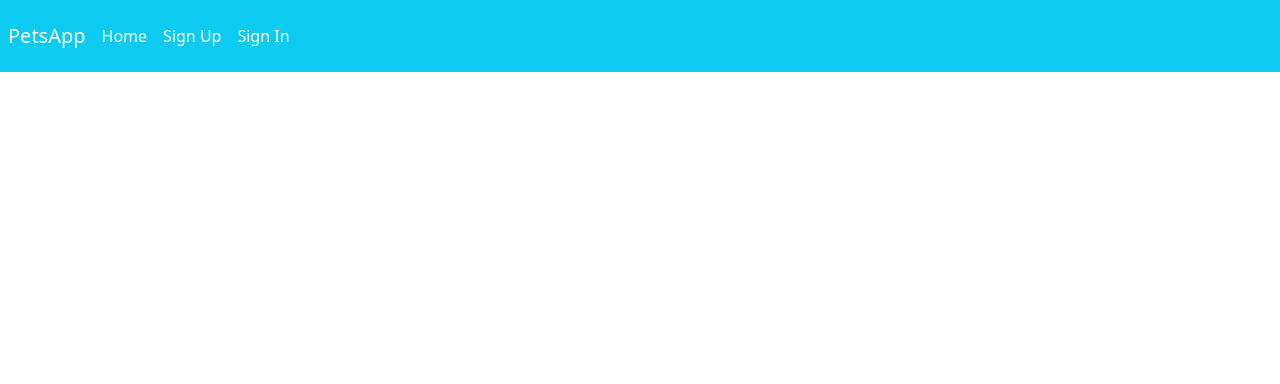
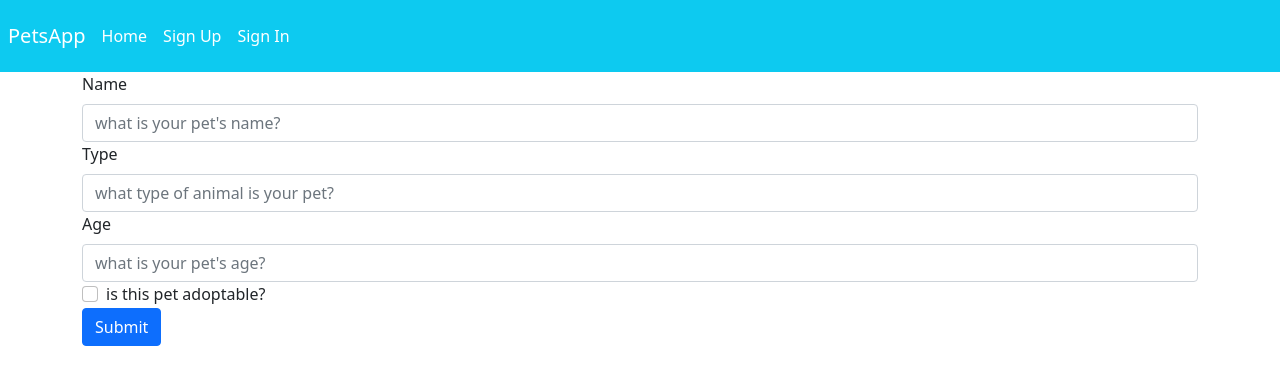
Before and after one commit to kaiguy920/pets-client, a React (Create React App) app: page /addPet in a window 1280 px wide. Shown: the top 384 px of the page. Built offline with nearby package versions, Linux system fonts and the light colour scheme.

Commit message:
create pet component displays on page

```diff
--- a/src/App.js
+++ b/src/App.js
@@ -13,6 +13,7 @@ import SignIn from './components/auth/SignIn'
 import SignOut from './components/auth/SignOut'
 import ChangePassword from './components/auth/ChangePassword'
 import ShowPet from './components/pets/ShowPet'
+import CreatePet from './components/pets/CreatePet'
 
 const App = () => {
 
@@ -73,6 +74,10 @@ const App = () => {
 					path='/pets/:id'
 					element={<ShowPet msgAlert={msgAlert} user={user} />}
 				/>
+				<Route
+					path='/addPet'
+					element={<CreatePet msgAlert={msgAlert} user={user} />}
+				/>
 			</Routes>
 			{msgAlerts.map((msgAlert) => (
 				<AutoDismissAlert
--- /dev/null
+++ b/src/components/pets/CreatePet.js
@@ -0,0 +1,82 @@
+import { logDOM } from '@testing-library/react'
+import React, { useState } from 'react'
+import { Form, Container, Button } from 'react-bootstrap'
+import { createPet } from '../../api/pets'
+
+
+// create pet renders a form & calls createPet function
+// maybe redirect(navigate) to the new pet show page
+// props we'll need are user, msgAlert
+const CreatePet = () => {
+    // we'll need two states
+    const [pet, setPet] = useState({ name: '', type: '', age: '', adoptable: false })
+    // an empty pet object
+    // and a createdId (used to navigate)
+    // we'll need handleChange & handleSubmit funcs
+    const handleChange = (e) => {
+        // e === event
+        e.persist()
+
+        setPet(prevPet => {
+            const name = e.target.name
+            const value = e.target.value
+            const updatedValue = { [name]: value }
+
+            console.log('prevPet', prevPet);
+            console.log('updatedValue', updatedValue);
+
+            return { ...prevPet, ...updatedValue }
+
+        })
+
+    }
+
+    const handleSubmit = (e) => {
+        // e === event
+        e.preventDefault()
+
+        console.log('this is the pet', pet);
+    }
+
+    return (
+        <Container className="justify-content-center">
+            <Form onSubmit={handleSubmit}>
+                <Form.Label>Name</Form.Label>
+                <Form.Control
+                    placeholder="what is your pet's name?"
+                    value={pet.value}
+                    name='name'
+                    onChange={handleChange}
+                />
+
+                <Form.Label>Type</Form.Label>
+                <Form.Control
+                    placeholder="what type of animal is your pet?"
+                    value={pet.type}
+                    name='type'
+                    onChange={handleChange}
+                />
+
+                <Form.Label>Age</Form.Label>
+                <Form.Control
+                    placeholder="what is your pet's age?"
+                    value={pet.age}
+                    name='age'
+                    onChange={handleChange}
+                />
+
+                <Form.Check
+                    label="is this pet adoptable?"
+                    name="adoptable"
+                    defaultChecked={pet.adoptable}
+                    onChange={handleChange}
+                />
+
+                <Button type="submit">Submit</Button>
+
+            </Form>
+        </Container>
+    )
+}
+
+export default CreatePet
--- a/src/components/shared/Header.js
+++ b/src/components/shared/Header.js
@@ -8,6 +8,11 @@ const linkStyle = {
 }
 const authenticatedOptions = (
 	<>
+		<Nav.Item className="m-2">
+			<Link to='addPet' style={linkStyle}>
+				Add New Pet
+			</Link>
+		</Nav.Item>
 		<Nav.Item className="m-2">
 			<Link to='change-password' style={linkStyle}>
 				Change Password
```
